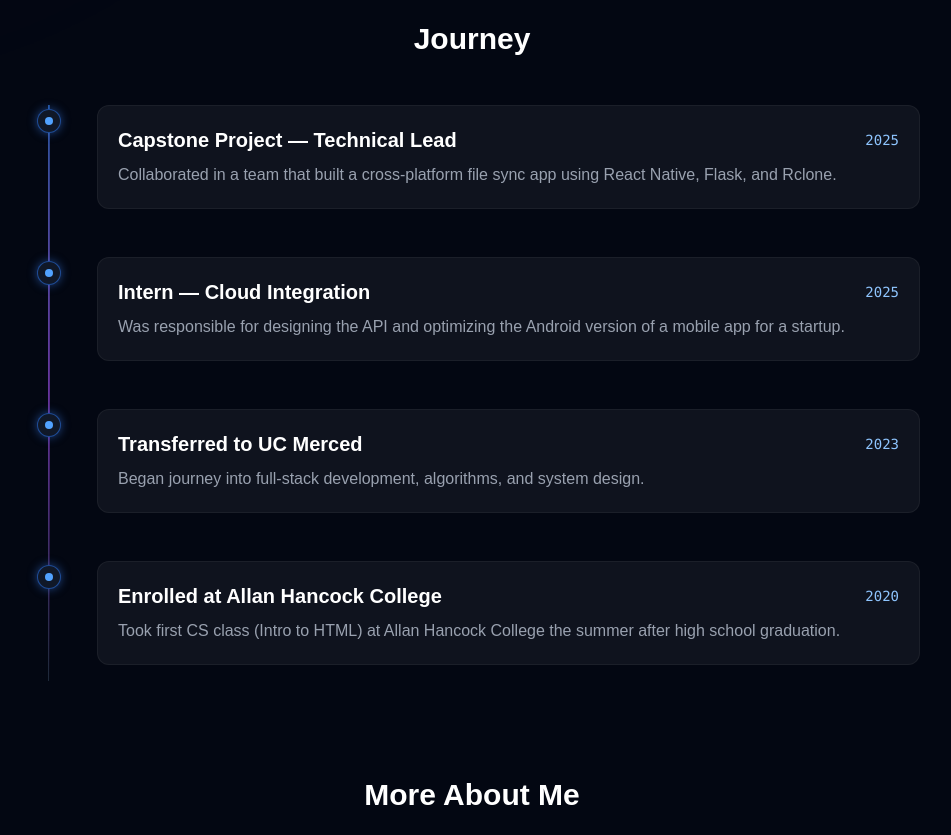
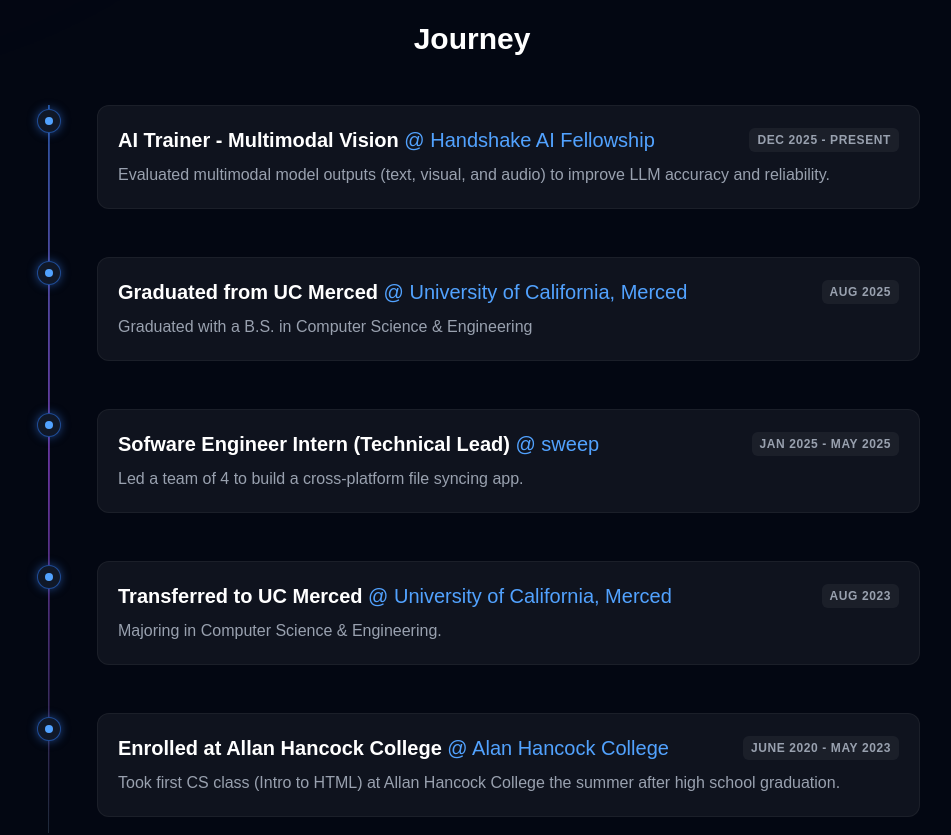
Before and after one commit to rplasc/portfolio, a Next.js app: page /about in a window 1280 px wide. Shown: the part 780-1615 px from the top of the page, without its empty margins (168-1119 px from the left). Built offline with nearby package versions, Linux system fonts and the light colour scheme.

Commit message:
Update information

```diff
--- a/src/app/about/page.tsx
+++ b/src/app/about/page.tsx
@@ -10,7 +10,7 @@
   const sections = [
     {
       title: 'Education',
-      content: 'B.S. in Computer Science & Engineering — UC Merced (Graduating August 2025)',
+      content: 'B.S. in Computer Science & Engineering — UC Merced',
       icon: <FaGraduationCap className="text-blue-300" size={28} />,
       border: "hover:border-blue-500/50"
     },
@@ -70,7 +70,7 @@
             viewport={{ once: true }}
             transition={{ delay: 0.2 }}
           >
-            I’m a Computer Science & Engineering student at UC Merced, passionate about building clean, scalable full-stack solutions. I thrive at the intersection of usability and performance — whether it's backend API design, mobile UX, or AI integration.
+            I’m a recent Computer Science & Engineering graduate who is passionate about building clean, scalable full-stack solutions. I thrive at the intersection of usability and performance, from backend API design and mobile UX to AI integration.
           </motion.p>
 
           <motion.div
@@ -119,9 +119,14 @@
 
                 {/* Content */}
                 <div className="bg-white/5 border border-white/5 p-5 rounded-xl hover:bg-white/10 transition-colors">
-                  <div className="flex flex-col sm:flex-row sm:items-center sm:justify-between mb-2">
-                    <h3 className="text-xl font-bold text-white">{item.title}</h3>
-                    <span className="text-sm text-blue-300 font-mono mt-1 sm:mt-0">{item.date}</span>
+                  <div className="flex flex-col sm:flex-row sm:items-center sm:justify-between mb-2 gap-1 sm:gap-4">
+                    <h3 className="text-xl font-bold text-white">
+                      {item.title}
+                      {item.company && <span className="text-blue-400 font-normal"> @ {item.company}</span>}
+                    </h3>
+                    <span className="text-xs font-bold uppercase tracking-wider text-gray-400 bg-white/5 px-2 py-1 rounded-md whitespace-nowrap">
+                      {item.date}
+                    </span>
                   </div>
                   <p className="text-gray-400 leading-relaxed">{item.description}</p>
                 </div>
--- a/src/data/projects.ts
+++ b/src/data/projects.ts
@@ -23,14 +23,14 @@
   },
   {
     title: "Chopperbot",
-    description: "Multipurpose Discord bot with ChatGPT integration",
-    tech: ["Python", "Discord.py", "OpenAI"],
-    tags: ["AI", "Backend"],
+    description: "Self-Hosted Conversational Discord bot with LLM integrations",
+    tech: ["Python", "Discord.py", "OpenAI", "KoboldCPP"],
+    tags: ["AI", "Backend", "Self-Hosted"],
     github: "https://github.com/rplasc/ChopperBot",
     demo: "",
     details: `
-Created a multipurpose Discord bot in Python with GPT integration.
-Integrated OpenAI APIs to enable dynamic chat interactions and customizable conversation personalities.
+Created a multipurpose Discord bot in Python with ChatGPT integration.
+Uses local LLM to enable dynamic chat interactions with customizable conversation personalities and a complex memory system.
 
 **Tech Stack:**
 
@@ -38,7 +38,9 @@
 
 -   Discord.py
 
--   Open AI API
+-   KoboldCPP
+
+-   OpenAI API
 `,
   },
   {
--- a/src/data/timeline.tsx
+++ b/src/data/timeline.tsx
@@ -1,9 +1,10 @@
 import { ReactNode } from 'react';
-import { FaCode, FaCloud, FaUniversity } from 'react-icons/fa';
+import { FaRobot, FaCloud, FaUniversity } from 'react-icons/fa';
 import { FaComputer } from 'react-icons/fa6';
 
 export interface TimelineEntry {
   title: string;
+  company: string;
   date: string;
   description: string;
   icon: ReactNode;
@@ -11,26 +12,37 @@
 
 const timeline: TimelineEntry[] = [
   {
-    title: 'Capstone Project — Technical Lead',
-    date: '2025',
-    description: 'Collaborated in a team that built a cross-platform file sync app using React Native, Flask, and Rclone.',
-    icon: <FaCode className="text-blue-400 text-xl" />,
+    title: 'AI Trainer - Multimodal Vision',
+    company: 'Handshake AI Fellowship',
+    date: 'Dec 2025 - Present',
+    description: 'Evaluated multimodal model outputs (text, visual, and audio) to improve LLM accuracy and reliability.',
+    icon: <FaRobot className='text-blue-400 text-xl' />,
   },
   {
-    title: 'Intern — Cloud Integration',
-    date: '2025',
-    description: 'Was responsible for designing the API and optimizing the Android version of a mobile app for a startup.',
+    title: 'Graduated from UC Merced',
+    company: 'University of California, Merced',
+    date: 'Aug 2025',
+    description: 'Graduated with a B.S. in Computer Science & Engineering',
+    icon: <FaUniversity className="text-blue-400 text-xl" />,
+  },
+  {
+    title: 'Sofware Engineer Intern (Technical Lead)',
+    company: 'sweep',
+    date: 'Jan 2025 - May 2025',
+    description: 'Led a team of 4 to build a cross-platform file syncing app.',
     icon: <FaCloud className="text-blue-400 text-xl" />,
   },
   {
     title: 'Transferred to UC Merced',
-    date: '2023',
-    description: 'Began journey into full-stack development, algorithms, and system design.',
+    company: 'University of California, Merced',
+    date: 'Aug 2023',
+    description: 'Majoring in Computer Science & Engineering.',
     icon: <FaUniversity className="text-blue-400 text-xl" />,
   },
   {
     title: 'Enrolled at Allan Hancock College',
-    date: '2020',
+    company: 'Alan Hancock College',
+    date: 'June 2020 - May 2023',
     description: 'Took first CS class (Intro to HTML) at Allan Hancock College the summer after high school graduation.',
     icon: <FaComputer className="text-blue-400 text-xl" />,
   },
```
Also changed, not shown: 1 other file (tests, documents, lock files or other folders).
